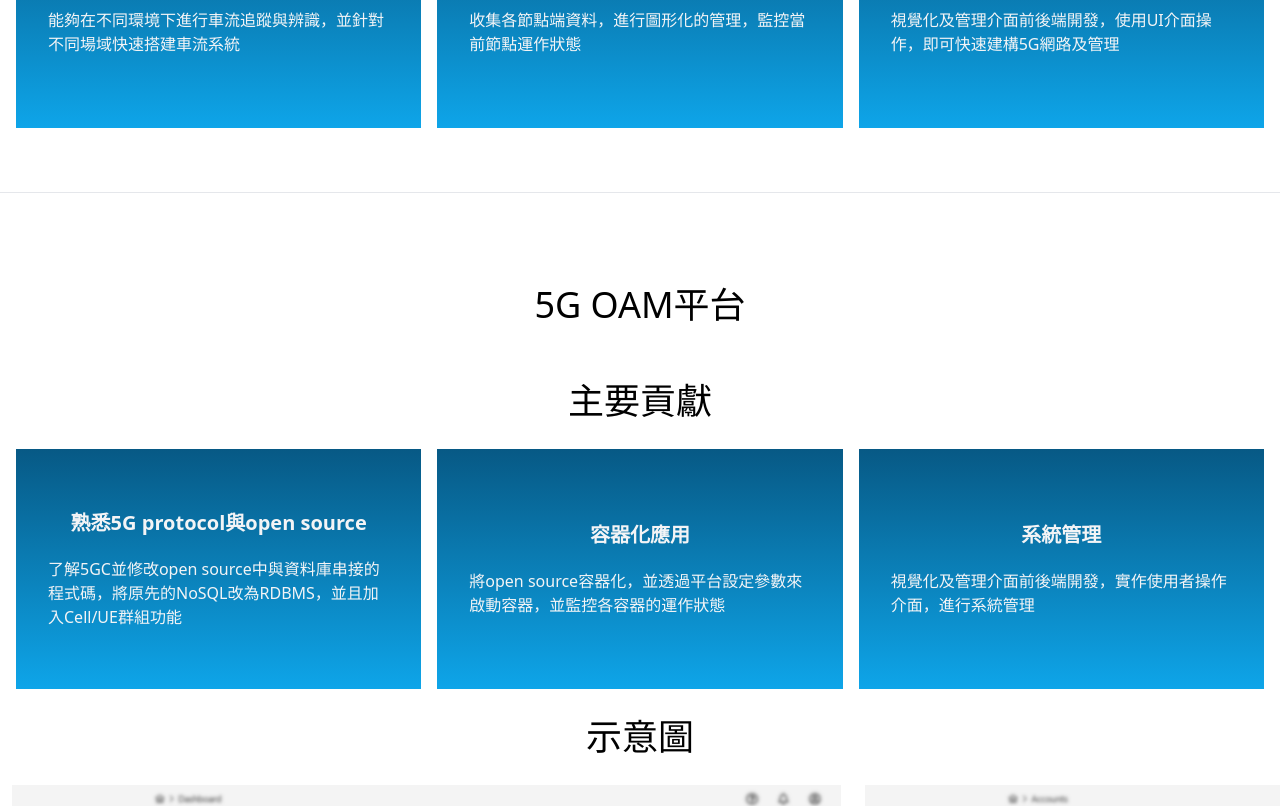
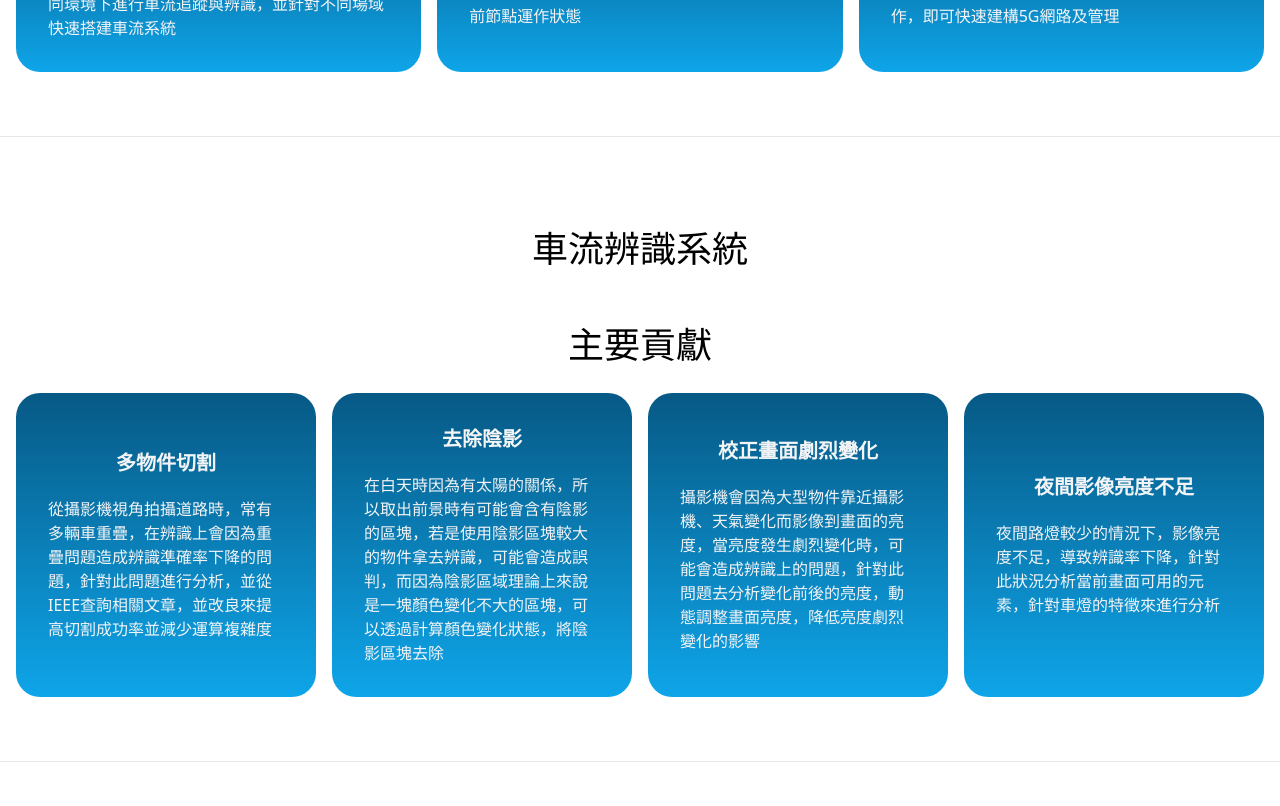
Before and after one commit to yuxing-lee/lee-experience, a Nuxt app: page /experience in a window 1280 px wide. Shown: the part 560-1366 px from the top of the page. Built offline with nearby package versions, Linux system fonts and the light colour scheme.

Commit message:
feat: add traffic info

```diff
--- a/components/InfoBox.vue
+++ b/components/InfoBox.vue
@@ -1,13 +1,13 @@
 <template>
     <article
-        class="flex flex-col justify-center items-center w-full h-60 p-8 bg-gradient-to-b from-sky-800 to-sky-500 text-gray-100 break-words ease-linear duration-150" :class="{'hover:to-gray-800': tag, 'hover:scale-105': tag}"
+        class="flex flex-col justify-center items-center w-full max-h-96 p-8 bg-gradient-to-b rounded-3xl from-sky-800 to-sky-500 text-gray-100 break-words ease-linear duration-150" :class="{'hover:to-gray-800': tag, 'hover:scale-105': tag}"
         v-on:mouseover="hover = true"
         v-on:mouseleave="hover = false"
     >
         <p class="font-bold text-sm mb-5 lg:text-xl">{{ title }}</p>
         <p>{{ description }}</p>
         <a
-            class="animate-bounce absolute bottom-3"
+            class="animate-bounce -mb-8"
             v-show="tag && hover"
             :href="'#' + tag"
         >
--- a/pages/experience.vue
+++ b/pages/experience.vue
@@ -14,6 +14,24 @@
                 :description="project.description"
                 :tag="project.tag"
             />
+        </div>
+        <hr id="traffic" class="my-8 lg:my-16" />
+        <div>
+            <div class="flex w-full h-20 justify-center items-center lg:h-24">
+                <p class="text-xl lg:text-4xl">車流辨識系統</p>
+            </div>
+            <div class="flex w-full h-20 justify-center items-center lg:h-24">
+                <p class="text-xl lg:text-4xl">主要貢獻</p>
+            </div>
+            <div
+                class="grid grid-cols-1 gap-4 container mx-auto px-4 lg:grid-cols-4"
+            >
+                <InfoBox
+                    v-for="feature in trafficFeatures"
+                    :title="feature.title"
+                    :description="feature.description"
+                />
+            </div>
         </div>
         <hr id="5gc" class="my-8 lg:my-16" />
         <div>
@@ -45,7 +63,7 @@ let projects = [
     {
         title: "車流辨識系統",
         description:
-            "能夠在不同環境下進行車流追蹤與辨識，並針對不同場域快速搭建車流系統",
+            "使用傳統機器學習與影像處理的功能，能夠在不同環境下進行車流追蹤與辨識，並針對不同場域快速搭建車流系統",
         tag: "traffic",
     },
     {
@@ -58,6 +76,29 @@ let projects = [
         description:
             "視覺化及管理介面前後端開發，使用UI介面操作，即可快速建構5G網路及管理",
         tag: "5gc",
+    },
+];
+
+let trafficFeatures = [
+    {
+        title: "多物件切割",
+        description:
+            "從攝影機視角拍攝道路時，常有多輛車重疊，在辨識上會因為重疊問題造成辨識準確率下降的問題，針對此問題進行分析，並從IEEE查詢相關文章，並改良來提高切割成功率並減少運算複雜度",
+    },
+    {
+        title: "去除陰影",
+        description:
+            "在白天時因為有太陽的關係，所以取出前景時有可能會含有陰影的區塊，若是使用陰影區塊較大的物件拿去辨識，可能會造成誤判，而因為陰影區域理論上來說是一塊顏色變化不大的區塊，可以透過計算顏色變化狀態，將陰影區塊去除",
+    },
+    {
+        title: "校正畫面劇烈變化",
+        description:
+            "攝影機會因為大型物件靠近攝影機、天氣變化而影像到畫面的亮度，當亮度發生劇烈變化時，可能會造成辨識上的問題，針對此問題去分析變化前後的亮度，動態調整畫面亮度，降低亮度劇烈變化的影響",
+    },
+    {
+        title: "夜間影像亮度不足",
+        description:
+            "夜間路燈較少的情況下，影像亮度不足，導致辨識率下降，針對此狀況分析當前畫面可用的元素，針對車燈的特徵來進行分析",
     },
 ];
 
```
